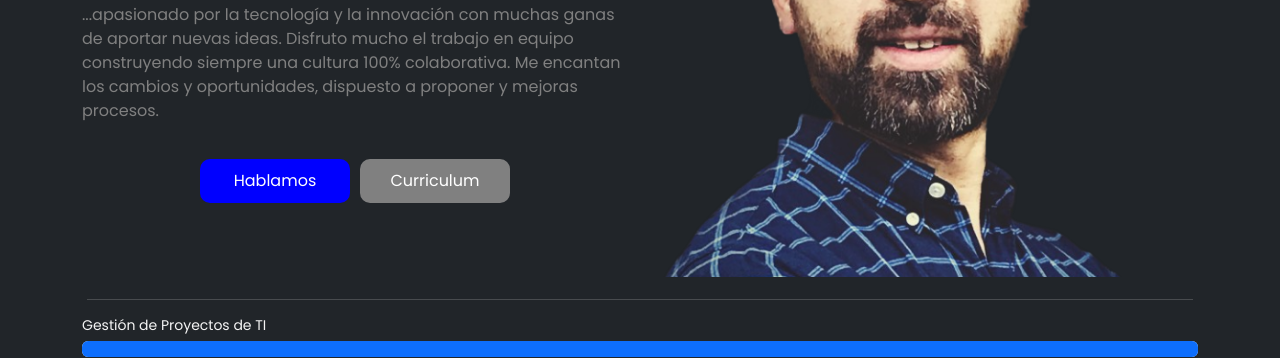
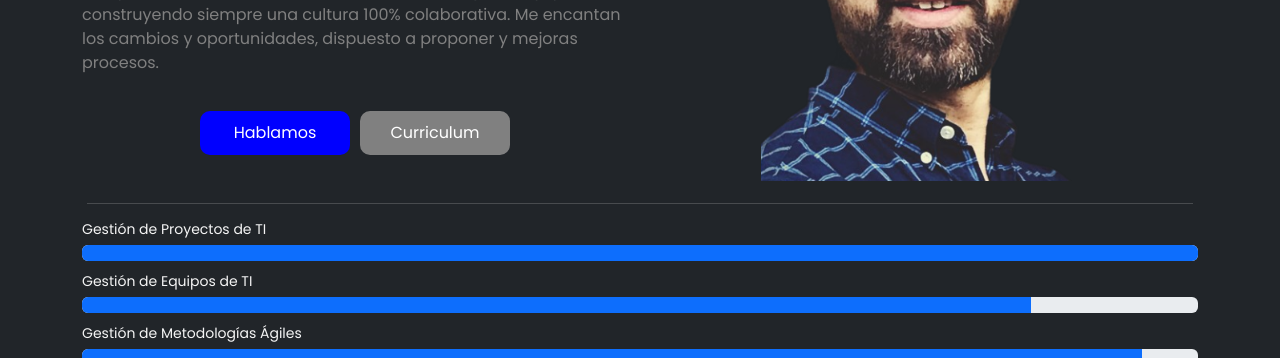
Before and after one commit to leonardo-santucho/coder-web-my-profile, a website: page index.html in a window 1280 px wide. Shown: the part 369-727 px from the top of the page. Drawn offline with nearby package versions, Linux system fonts and the light colour scheme; files whose address does not match are found by name.

Commit message:
updated index page

```diff
--- a/index.html
+++ b/index.html
@@ -60,8 +60,8 @@
                     </button>
                 </div>
             </div>
-            <div class="col-12 col-sm-6">
-                <img class="img-fluid" src="./multimedia/img/my-profile-photo.png" alt="Foto de perfil de Leonardo Santucho">
+            <div class="col-12 col-sm-6 d-flex justify-content-center">
+                <img class="img-fluid" src="./multimedia/img/my-profile-photo-crop.png" alt="Foto de perfil de Leonardo Santucho">
             </div>
             <hr class="divider">
         </div>
--- a/scss/_presentation.scss
+++ b/scss/_presentation.scss
@@ -63,6 +63,12 @@
         }
 
       }
+
+    img {
+     width: 60%;
+     height: 60%;
+
+    }
   }
 
 
```
Also changed, not shown: css/styles.css, multimedia/img/my-profile-photo-crop.png (added), 1 other file.
